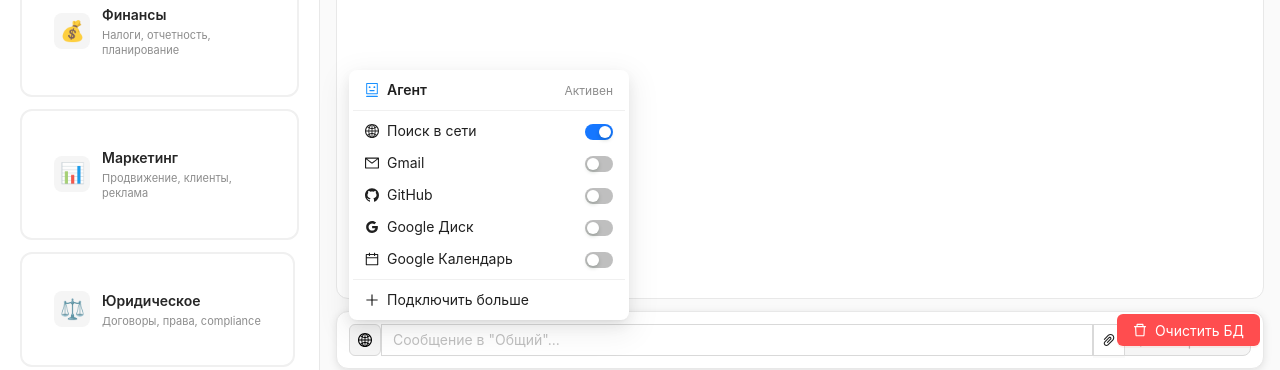
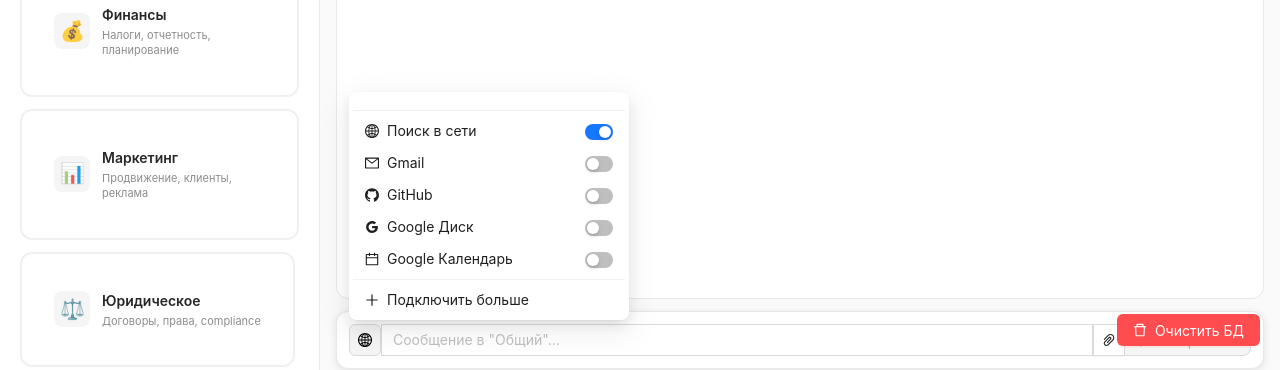
Before and after one commit to 5Zadrotov/AlphaCopilot, a React (Vite) app in the folder frontend/: page / in a window 1280 px wide. Both pictures are taken after a click on the element 365 px from the left and 774 px from the top of the page. Shown: the part 434-804 px from the top of the page. Built offline with nearby package versions, Linux system fonts and the light colour scheme.

Commit message:
fix: fix problems with toggle switching

```diff
--- a/frontend/src/components/MCP.jsx
+++ b/frontend/src/components/MCP.jsx
@@ -8,9 +8,7 @@
 const { Text } = Typography;
 
 const AgentSelector = () => {
-  const [open, setOpen] = useState(false);
-
-  // === Состояния переключателей ===
+  // Загружаем состояние из localStorage (по умолчанию: web — включён, остальные — выключены)
   const [webSearchEnabled, setWebSearchEnabled] = useState(() => {
     const saved = localStorage.getItem('agent-web');
     return saved === null ? true : saved === 'true';
@@ -36,41 +34,73 @@
     return saved === 'true';
   });
 
-  // === Сохранение в localStorage ===
-  useEffect(() => localStorage.setItem('agent-web', webSearchEnabled), [webSearchEnabled]);
-  useEffect(() => localStorage.setItem('agent-gmail', gmailEnabled), [gmailEnabled]);
-  useEffect(() => localStorage.setItem('agent-github', githubEnabled), [githubEnabled]);
-  useEffect(() => localStorage.setItem('agent-drive', driveEnabled), [driveEnabled]);
-  useEffect(() => localStorage.setItem('agent-calendar', calendarEnabled), [calendarEnabled]);
+  // Сохраняем в localStorage при изменении
+  useEffect(() => {
+    localStorage.setItem('agent-web', webSearchEnabled);
+  }, [webSearchEnabled]);
 
-  // === Агенты ===
+  useEffect(() => {
+    localStorage.setItem('agent-gmail', gmailEnabled);
+  }, [gmailEnabled]);
+
+  useEffect(() => {
+    localStorage.setItem('agent-github', githubEnabled);
+  }, [githubEnabled]);
+
+  useEffect(() => {
+    localStorage.setItem('agent-drive', driveEnabled);
+  }, [driveEnabled]);
+
+  useEffect(() => {
+    localStorage.setItem('agent-calendar', calendarEnabled);
+  }, [calendarEnabled]);
+
   const agents = [
-    { key: 'web', label: 'Поиск в сети', icon: <GlobalOutlined />, enabled: webSearchEnabled, onToggle: () => setWebSearchEnabled(p => !p) },
-    { key: 'gmail', label: 'Gmail', icon: <MailOutlined />, enabled: gmailEnabled, onToggle: () => setGmailEnabled(p => !p) },
-    { key: 'github', label: 'GitHub', icon: <GithubOutlined />, enabled: githubEnabled, onToggle: () => setGithubEnabled(p => !p) },
-    { key: 'drive', label: 'Google Диск', icon: <GoogleOutlined />, enabled: driveEnabled, onToggle: () => setDriveEnabled(p => !p) },
-    { key: 'calendar', label: 'Google Календарь', icon: <CalendarOutlined />, enabled: calendarEnabled, onToggle: () => setCalendarEnabled(p => !p) },
+    {
+      key: 'web',
+      label: 'Поиск в сети',
+      icon: <GlobalOutlined />,
+      enabled: webSearchEnabled,
+      onToggle: () => setWebSearchEnabled(prev => !prev),
+    },
+    {
+      key: 'gmail',
+      label: 'Gmail',
+      icon: <MailOutlined />,
+      enabled: gmailEnabled,
+      onToggle: () => setGmailEnabled(prev => !prev),
+    },
+    {
+      key: 'github',
+      label: 'GitHub',
+      icon: <GithubOutlined />,
+      enabled: githubEnabled,
+      onToggle: () => setGithubEnabled(prev => !prev),
+    },
+    {
+      key: 'drive',
+      label: 'Google Диск',
+      icon: <GoogleOutlined />,
+      enabled: driveEnabled,
+      onToggle: () => setDriveEnabled(prev => !prev),
+    },
+    {
+      key: 'calendar',
+      label: 'Google Календарь',
+      icon: <CalendarOutlined />,
+      enabled: calendarEnabled,
+      onToggle: () => setCalendarEnabled(prev => !prev),
+    },
   ];
 
-  // === Меню ===
   const menuItems = [
     {
       key: 'header',
-      label: (
-        <Space align="center" style={{ width: '100%', justifyContent: 'space-between' }}>
-          <Space>
-            <RobotOutlined style={{ color: '#1890ff' }} />
-            <Text strong>Агент</Text>
-          </Space>
-          <Text type="secondary" style={{ fontSize: 12 }}>
-            {agents.some(a => a.enabled) ? 'Активен' : 'Выключен'}
-          </Text>
-        </Space>
-      ),
+
       disabled: true,
     },
     { type: 'divider' },
-    ...agents.map(agent => ({
+    ...agents.map((agent) => ({
       key: agent.key,
       label: (
         <Space style={{ width: '100%', justifyContent: 'space-between' }}>
@@ -82,7 +112,6 @@
             size="small"
             checked={agent.enabled}
             onChange={agent.onToggle}
-            onClick={(e) => e.stopPropagation()} // ← КЛЮЧ: не даём закрыться!
           />
         </Space>
       ),
@@ -98,25 +127,14 @@
       ),
     },
   ];
-
-  return (
+return (
     <Dropdown
       menu={{ items: menuItems }}
-      trigger={['contextMenu']} // ← Открываем только правым кликом (или программно)
-      open={open}
-onOpenChange={(nextOpen) => {
-        // Разрешаем только программное управление
-        if (!nextOpen) setOpen(false);
-      }}
+      trigger={['click']}
+      placement="topLeft"
       overlayStyle={{ width: 280 }}
-      // Отключаем стандартное поведение
-      getPopupContainer={trigger => trigger.parentElement}
     >
       <div
-        onClick={(e) => {
-          e.stopPropagation();
-          setOpen(prev => !prev); // ← Переключаем вручную
-        }}
         style={{
           display: 'inline-flex',
           alignItems: 'center',
```
